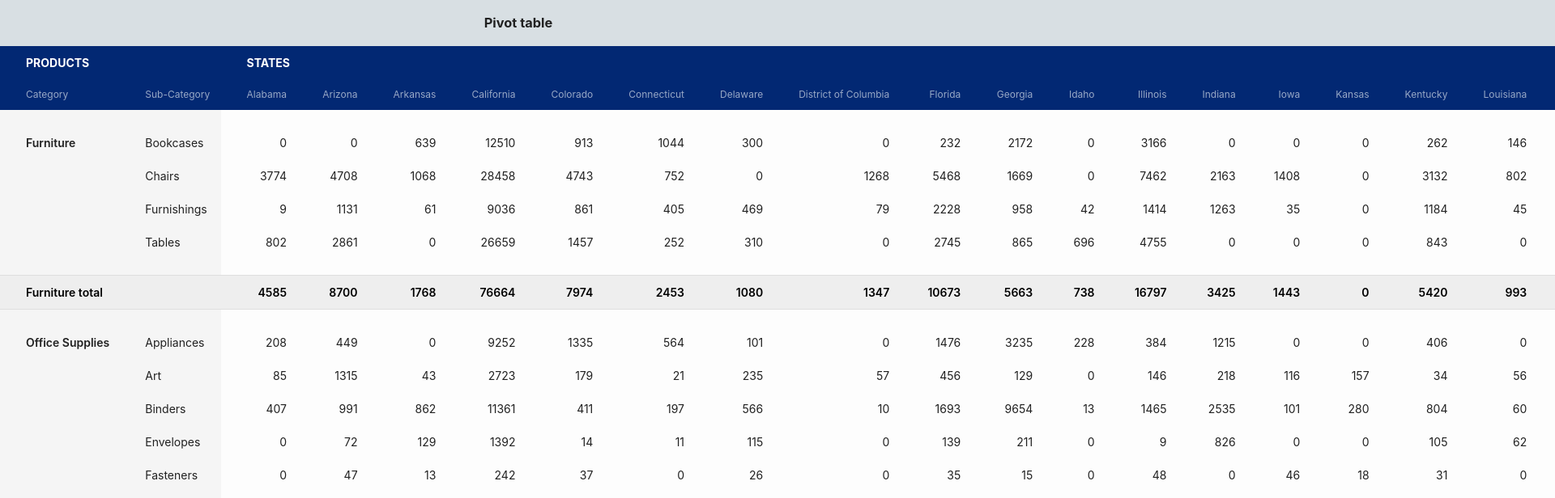
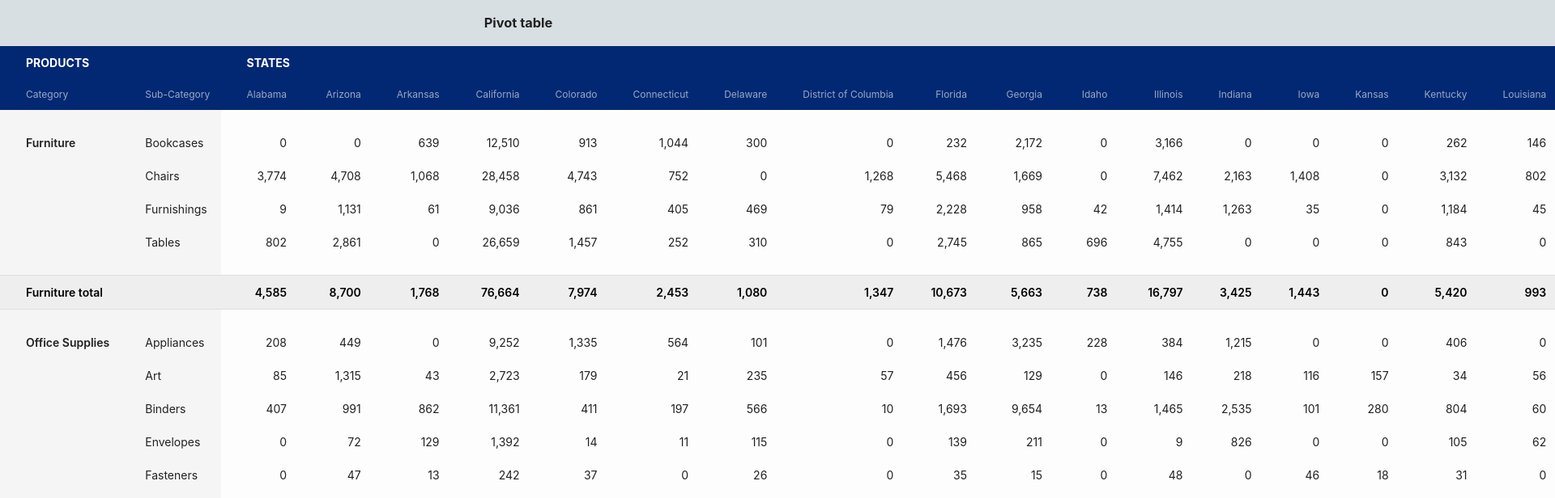
Before and after one commit to zastavnitskiy/pivot-table, a React (Create React App) app: page / in a window 1280 px wide. Shown: the top 616 px of the page at 81% size, 1920 px wide, since content can reach past the window. Built offline with nearby package versions, Linux system fonts and the light colour scheme.

Commit message:
Add number formatting

```diff
--- a/src/components/PivotTable/PivotTable.tsx
+++ b/src/components/PivotTable/PivotTable.tsx
@@ -1,7 +1,13 @@
 import React from "react";
 import { Pivot } from "../../Pivot";
 import styles from "./PivotTable.module.css";
-import { convertToTree, Node, sortWithTotals, classnames } from "./utilities";
+import {
+  convertToTree,
+  Node,
+  sortWithTotals,
+  classnames,
+  formatNumber
+} from "./utilities";
 interface DataRow {
   [key: string]: string | number;
 }
@@ -92,7 +98,9 @@ const TableGroup: React.FC<TableRowProps> = props => {
               key={category + subCategory + state + "value"}
               className={state === "*" ? styles.totalColumn : ""}
             >
-              {row.children[subCategory].children[state].value || 0}
+              {formatNumber(
+                row.children[subCategory].children[state].value || 0
+              )}
             </td>
           );
         }
--- a/src/components/PivotTable/utilities.ts
+++ b/src/components/PivotTable/utilities.ts
@@ -64,3 +64,7 @@ export function sortWithTotals(a: string, b: string): number {
 export function classnames(...args: any[]): string {
   return args.filter(arg => Boolean(arg)).join(" ");
 }
+
+export function formatNumber(number: number): string {
+  return Intl.NumberFormat("en-US").format(number);
+}
```
